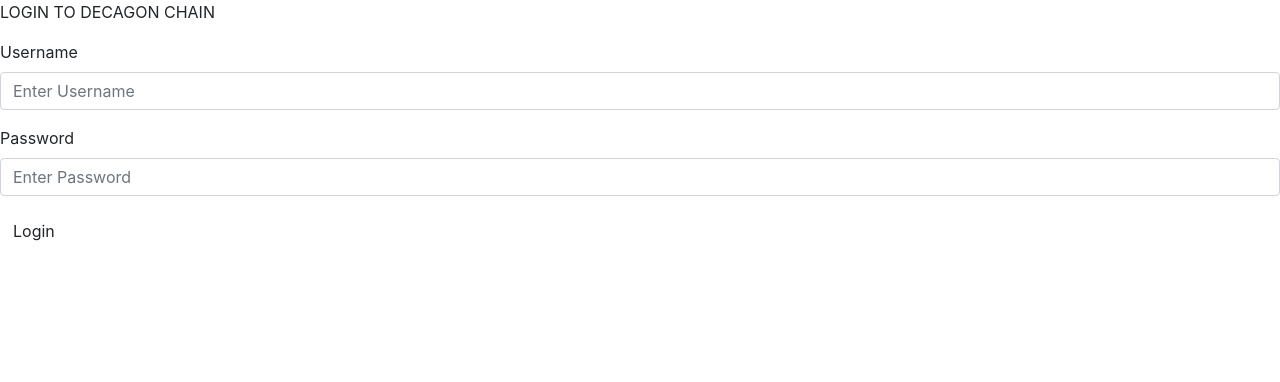
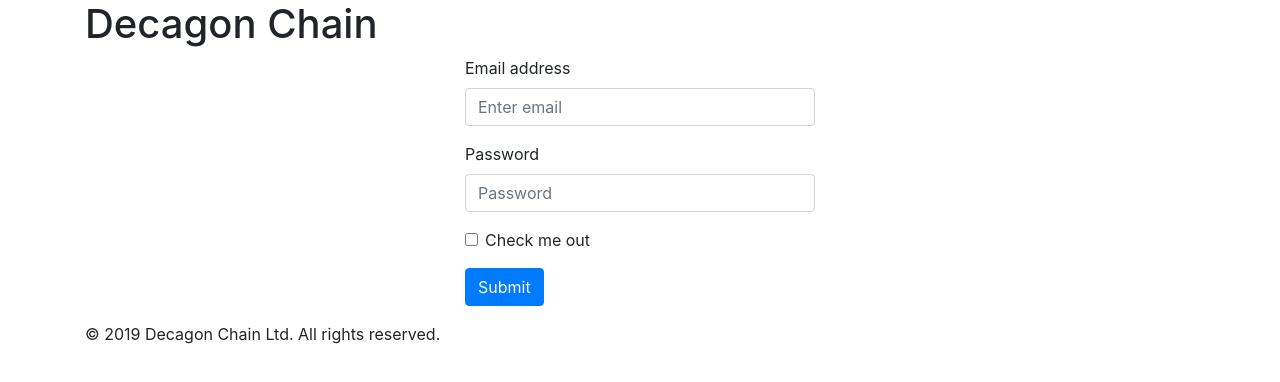
Before and after one commit to kingokeke/decagon-chain, a plain HTML site: page login.html in a window 1280 px wide. Drawn offline with nearby package versions, Linux system fonts and the light colour scheme.

Commit message:
Added semantic markup for login page

```diff
--- a/login.html
+++ b/login.html
@@ -1,34 +1,74 @@
-<html>
-
+<!DOCTYPE html>
+<html lang="en">
   <head>
-    <title>Welcome</title>
-    <link rel="stylesheet" href="https://stackpath.bootstrapcdn.com/bootstrap/4.3.1/css/bootstrap.min.css"
-        integrity="sha384-ggOyR0iXCbMQv3Xipma34MD+dH/1fQ784/j6cY/iJTQUOhcWr7x9JvoRxT2MZw1T" crossorigin="anonymous">
-    </link>
-
+    <meta charset="UTF-8" />
+    <meta name="viewport" content="width=device-width, initial-scale=1.0" />
+    <meta http-equiv="X-UA-Compatible" content="ie=edge" />
+    <title>Login | Decagon Chain</title>
+    <link
+      rel="stylesheet"
+      href="https://stackpath.bootstrapcdn.com/bootstrap/4.3.1/css/bootstrap.min.css"
+      integrity="sha384-ggOyR0iXCbMQv3Xipma34MD+dH/1fQ784/j6cY/iJTQUOhcWr7x9JvoRxT2MZw1T"
+      crossorigin="anonymous"
+    />
+    <link rel="stylesheet" href="css/bootstrap.min.css" />
+    <link rel="stylesheet" href="css/style.css" />
   </head>
-
   <body>
-    <p>LOGIN TO DECAGON CHAIN</p>
-    <form class="form-default" action=" http://localhost:3000/students" id="student">
-
+    <div id="site-container">
+      <div id="site-content" class="container">
+        <header id="header">
+          <h1>Decagon Chain</h1>
+        </header>
+        <main id="main">
+          <div class="row">
+            <div class="col-sm"></div>
+            <div class="col-sm king-grid-container">
+              <div class="spacer"></div>
+              <div id="login-form-wrapper">
+                <form id="login-form">
                   <div class="form-group">
-            <label for="uname">Username</label>
-            <input required type="text" id="uname" placeholder="Enter Username" class="form-control">
+                    <label for="uname">Email address</label>
+                    <input
+                      type="email"
+                      class="form-control"
+                      id="uname"
+                      aria-describedby="emailHelp"
+                      placeholder="Enter email"
+                    />
                   </div>
                   <div class="form-group">
                     <label for="pwd">Password</label>
-            <input required type="password" id="pwd" placeholder="Enter Password" class="form-control">
+                    <input type="password" class="form-control" id="pwd" placeholder="Password" />
                   </div>
-
-        <button type="submit" class="btn btn-default" id="login">Login</button>
-
+                  <div class="form-group form-check">
+                    <input type="checkbox" class="form-check-input" id="exampleCheck1" />
+                    <label class="form-check-label" for="exampleCheck1">Check me out</label>
+                  </div>
+                  <button id="login" type="submit" class="btn btn-primary">Submit</button>
                 </form>
-    <p id="result"> </p>
-    <script src="https://ajax.googleapis.com/ajax/libs/jquery/3.3.1/jquery.min.js"></script>
-
+              </div>
+              <div class="spacer"></div>
+            </div>
+            <div class="col-sm"></div>
+          </div>
+        </main>
+        <footer id="footer">
+          <p id="footer-links"></p>
+          <p id="copyright">
+            &copy; 2019 Decagon Chain Ltd. All rights reserved.
+          </p>
+        </footer>
+      </div>
+    </div>
+    <script
+      src="https://stackpath.bootstrapcdn.com/bootstrap/4.3.1/js/bootstrap.min.js"
+      integrity="sha384-JjSmVgyd0p3pXB1rRibZUAYoIIy6OrQ6VrjIEaFf/nJGzIxFDsf4x0xIM+B07jRM"
+      crossorigin="anonymous"
+    ></script>
+    <script src="js/bootstrap.bundle.min.js"></script>
+    <script src="js/jquery-3.3.1.min.js"></script>
     <script async src="https://unpkg.com/sweetalert/dist/sweetalert.min.js"></script>
     <script src="main.js"></script>
   </body>
-
 </html>
```
Lines whose indentation alone changed are shown as unchanged.
